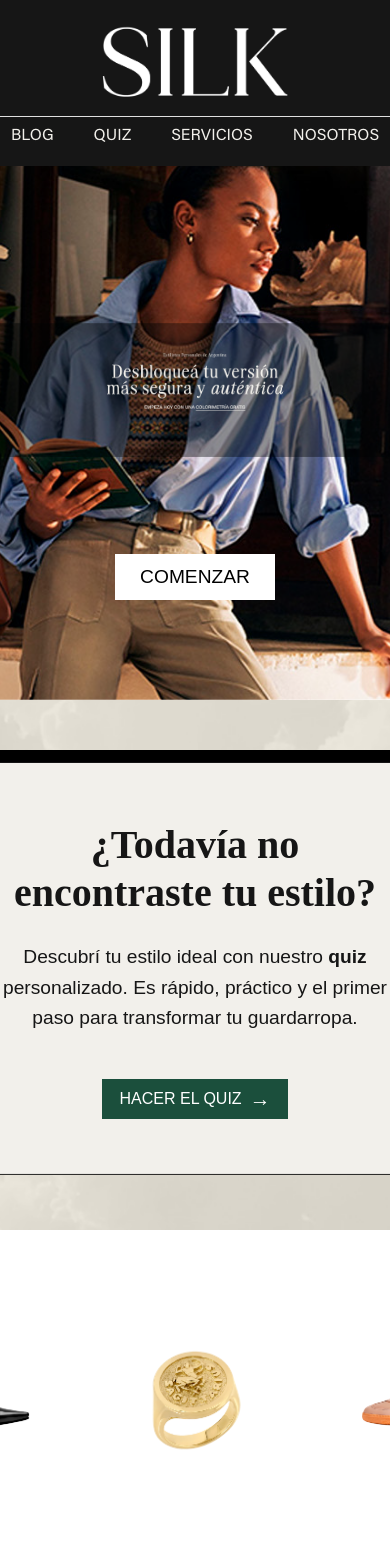
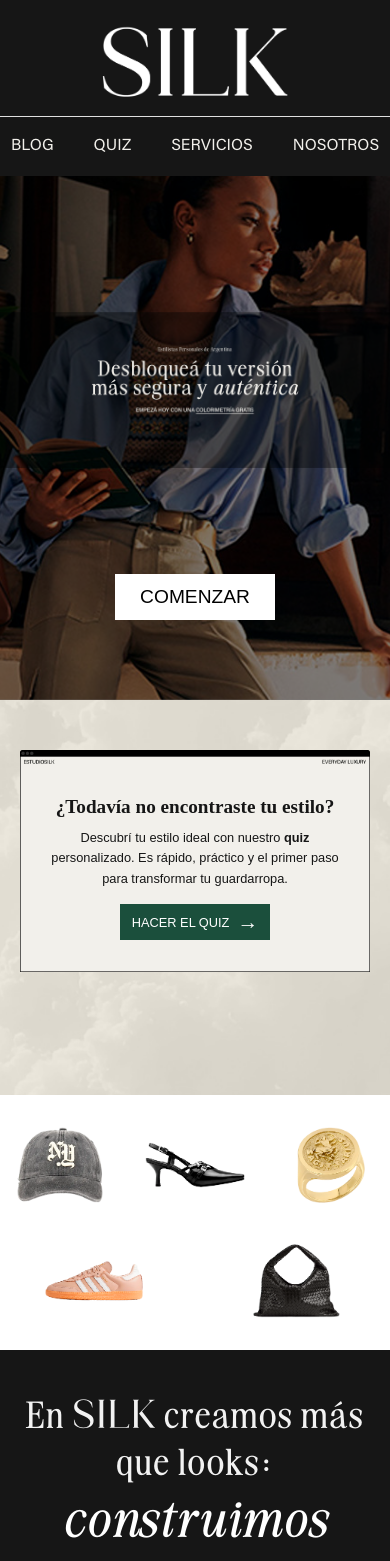
Before and after one commit to LuchoAlbani/silk, a React (Vite) app: page / in a window 390 px wide. Shown: the top 1561 px of the page. Built offline with nearby package versions, Linux system fonts and the light colour scheme; a web font is replaced by a local one.

Commit message:
responsive hecho

```diff
--- a/src/components/Banner/Banner.module.css
+++ b/src/components/Banner/Banner.module.css
@@ -60,3 +60,44 @@
   background-color: #ddd;
   transform: scale(1.05);
 }
+
+.bannerContainer {
+  position: relative;
+  width: 100%;
+  height: 600px; /* Altura base */
+  overflow: hidden;
+  display: flex;
+  justify-content: center;
+  align-items: center;
+}
+
+@media (max-width: 768px) {
+  .bannerContainer {
+    height: 600px; /* Mantiene la altura adecuada */
+  }
+
+  .overlay {
+    background-color: rgba(0, 0, 0, 0.5); /* Capa oscura para mejorar legibilidad */
+    padding: 0 5px; /* Reduce padding para más espacio */
+    display: flex;
+    flex-direction: column;
+    align-items: center;
+  }
+
+  .overlayText {
+    width: 120%; /* Hace que el texto sea más grande */
+    height: auto; /* Mantiene proporción */
+    max-width: none; /* Permite que crezca sin restricciones */
+    object-fit: contain; /* Evita deformaciones */
+  }
+
+  .bannerButton {
+    bottom: 80px; /* Ajusta la posición */
+    font-size: 1.2rem;
+    padding: 12px 25px;
+    background-color: white;
+    color: black;
+    cursor: pointer;
+    border: none;
+  }
+}
--- a/src/components/Banner/Banner.tsx
+++ b/src/components/Banner/Banner.tsx
@@ -1,5 +1,6 @@
 import React, { useState, useEffect } from "react";
 import styles from "./Banner.module.css";
+
 
 const images = [
   "/images/Banner 1_1.png",
--- a/src/components/Blog/Blog.module.css
+++ b/src/components/Blog/Blog.module.css
@@ -59,3 +59,57 @@
   font-size: 12px;
   color: gray;
 }
+
+
+@media (max-width: 768px) {
+  .blog h2 {
+    font-size: 28px;
+    margin-top: 40px;
+  }
+
+  .blogCarousel {
+    flex-direction: column;
+    gap: 20px;
+  }
+
+  .blogItem {
+    margin: 20px 0;
+    text-align: center;
+    position: relative; /* Para posicionar elementos dentro */
+    display: inline-block; /* Mantiene el tamaño adecuado */
+  }
+
+  .blogItem img {
+    width: 300px;
+    height: auto;
+    object-fit: cover;
+    display: block;
+  }
+
+  .blogCategory {
+    font-size: 12px;
+    position: absolute; /* Se coloca sobre la imagen */
+    bottom: 60px; /* Pegado a la parte inferior */
+    left: 10px; /* Pegado al lado izquierdo */
+    background: rgba(242, 240, 235, 0.8);
+    color: black;
+    padding: 5px 10px;
+    text-transform: uppercase;
+    border-radius: 4px;
+    z-index: 10; /* Asegura que quede sobre la imagen */
+  }
+
+  .blogItem h3 {
+    font-size: 16px;
+    margin: 10px 0;
+  }
+
+  .blogItem p {
+    font-size: 10px;
+  }
+
+  .carouselButton {
+    font-size: 40px;
+    display: none;
+  }
+}
--- a/src/components/Bloggers/Bloggers.module.css
+++ b/src/components/Bloggers/Bloggers.module.css
@@ -60,3 +60,50 @@
     color: gray;
     margin-bottom: 5px;
 }
+
+@media (max-width: 768px) {
+    .bloggers {
+      margin-top: 100px;
+      padding: 0 20px; /* Añade padding lateral para evitar bordes pegados */
+    }
+
+    .bloggersTitle {
+      font-size: 40px; /* Reduce el tamaño del título */
+      margin-bottom: 50px;
+      margin-top: 10px;
+    }
+
+    .bloggersList {
+      margin-left: 0; /* Elimina margen innecesario */
+      align-items: center; /* Centra los elementos */
+    }
+
+    .bloggerItem {
+      flex-direction: column; /* Apila los elementos */
+      align-items: center; /* Centra el contenido */
+      text-align: center;
+      border-bottom: 1px solid #ccc;
+      padding-bottom: 20px;
+    }
+
+    .bloggerImage {
+      width: 100%; /* Ocupa el ancho completo */
+      height: auto; /* Mantiene la proporción */
+      max-width: 350px; /* Controla el tamaño máximo */
+      margin-right: 0; /* Elimina margen derecho */
+      margin-bottom: 15px; /* Agrega espacio entre la imagen y el texto */
+    }
+
+    .bloggerInfo {
+      text-align: center; /* Centra el texto */
+    }
+
+    .bloggerTitle {
+      font-size: 20px; /* Reduce el tamaño del título */
+    }
+
+    .bloggerAuthor,
+    .bloggerDate {
+      font-size: 14px; /* Ajusta el tamaño del texto */
+    }
+  }
--- a/src/components/Footer/Footer.module.css
+++ b/src/components/Footer/Footer.module.css
@@ -84,3 +84,46 @@
   align-items: center;
   opacity: 0.2;
 }
+
+@media (max-width: 768px) {
+  .footer {
+    padding: 20px 40px; /* Reduce el espaciado en dispositivos móviles */
+  }
+
+  .footerContainer {
+    gap: 15px; /* Reduce el espacio entre los elementos */
+  }
+
+  .footerContent img {
+    width: 80px; /* Reduce el tamaño de las imágenes */
+  }
+
+  .footerContent p {
+    font-size: 0.9rem; /* Reduce el tamaño del texto */
+    max-width: 90%; /* Adapta el ancho del texto */
+  }
+
+  .footerRedes {
+    flex-direction: column; /* Alinea los elementos verticalmente */
+    align-items: center; /* Centra los elementos */
+    gap: 10px; /* Reduce el espacio entre los elementos */
+  }
+
+  .footerLinks {
+    flex-direction: column; /* Alinea los enlaces verticalmente */
+    align-items: center; /* Centra los enlaces */
+    gap: 5px; /* Reduce el espacio entre los enlaces */
+    font-size: 0.9rem; /* Reduce el tamaño del texto */
+  }
+
+  .footerSocials {
+    gap: 15px; /* Reduce el espacio entre los iconos sociales */
+  }
+
+  .footerLegal {
+    flex-direction: column; /* Alinea los elementos verticalmente */
+    align-items: center; /* Centra los elementos */
+    gap: 5px; /* Reduce el espacio entre los elementos */
+    font-size: 0.8rem; /* Reduce el tamaño del texto */
+  }
+}
--- a/src/components/Header/Header.module.css
+++ b/src/components/Header/Header.module.css
@@ -15,7 +15,7 @@
 
 /* Cuando el header se achica */
 .shrink {
-  padding: 5px 40px;
+  padding: 0px 40px;
 }
 
 /* Navegación oculta en modo reducido */
@@ -57,9 +57,18 @@
   gap: 40px;
   padding: 0;
   margin: 0;
-  justify-content: center;
-  transition: opacity 0.3s ease, transform 0.3s ease;
+  justify-content: center; /* Centra los elementos horizontalmente */
+  align-items: center; /* Asegura que estén alineados verticalmente */
+  width: 100%; /* Asegura que ocupe todo el ancho disponible */
+  margin-top: 10px;
 }
+
+.nav {
+  display: flex;
+  justify-content: center; /* Centra el contenedor de navegación */
+  width: 100%;
+}
+
 
 .navList li a {
   text-decoration: none;
@@ -84,6 +93,7 @@
 }
 
 .shrink .logo {
-  margin-top: 10px; /* Ajusta este valor según lo necesites */
+  margin-top: 10px;
+  margin-bottom: -20px; /* Ajusta este valor según lo necesites */
   transition: margin-top 0.3s ease;
 }
--- a/src/components/Quiz/Quiz.module.css
+++ b/src/components/Quiz/Quiz.module.css
@@ -128,3 +128,60 @@
 .quizImage:hover {
   transform: scale(1.2);
 }
+
+@media (max-width: 768px) {
+  .quizContainer {
+      height: 650px; /* Mantiene la altura adecuada */
+
+  }
+
+  .quizBox {
+    max-width: 350px; /* Limita su expansión */
+    display: flex;
+    flex-direction: column;
+    align-items: center;
+    justify-content: center;
+    text-align: center;
+    position: relative; /* Asegura que el botón no salga */
+    padding: 20px;
+  }
+
+  .quizContent {
+    max-width: 100%; /* Ocupar más espacio */
+    margin-bottom: 100px; /* Reduce el espacio extra debajo */
+  }
+
+  .quizContent h2 {
+    font-size: 1.2rem;
+    margin-bottom: 10px;
+  }
+
+  .quizContent p {
+    font-size: 0.8rem;
+    margin-bottom: 15px;
+  }
+
+  .quizButton {
+    font-size: 0.8rem; /* Reduce el tamaño del texto */
+    padding: 6px 12px; /* Reduce el tamaño del botón */
+    margin-top: 10px; /* Disminuye la separación con el contenido */
+    position: relative; /* Se mantiene dentro del cuadro */
+  }
+
+  /* Ajuste de imágenes y fondo */
+  .quizImages {
+    width: 100%; /* Ahora ocupa todo el ancho */
+    height: auto;
+    display: flex;
+    justify-content: space-around; /* Distribuye mejor */
+    align-items: center;
+    flex-wrap: wrap; /* Permite ajuste dinámico */
+    gap: 15px;
+    padding: 20px 0;
+    margin-top: -50px; /* Acerca las imágenes al cuadro */
+  }
+
+  .quizImage {
+    width: 100px; /* Ajusta tamaño */
+  }
+}
--- a/src/components/Section/Section.module.css
+++ b/src/components/Section/Section.module.css
@@ -59,3 +59,37 @@
   font-family: "AcuminRPro", sans-serif;
   font-weight: 300;
 }
+
+@media (max-width: 768px) {
+  .sectionContainer {
+    padding: 40px 20px; /* Reduce el padding en móviles */
+  }
+
+  .sectionContainer h2 {
+    font-size: 2.5rem; /* Reduce el tamaño del título */
+    margin-bottom: 30px;
+  }
+
+  .sectionGrid {
+    gap: 50px; /* Reduce el espacio entre elementos */
+  }
+
+  .sectionItem {
+    width: 100%; /* Ocupa todo el ancho del contenedor */
+    text-align: center; /* Centraliza el texto en móviles */
+  }
+
+  .sectionImage {
+    height: 300px; /* Ajusta la altura de las imágenes */
+  }
+
+  .sectionItem h3 {
+    font-size: 1.2rem; /* Reduce el tamaño del subtítulo */
+    margin-bottom: 10px;
+  }
+
+  .sectionItem p {
+    font-size: 1rem; /* Reduce el tamaño del texto */
+    line-height: 1.6;
+  }
+}
```
